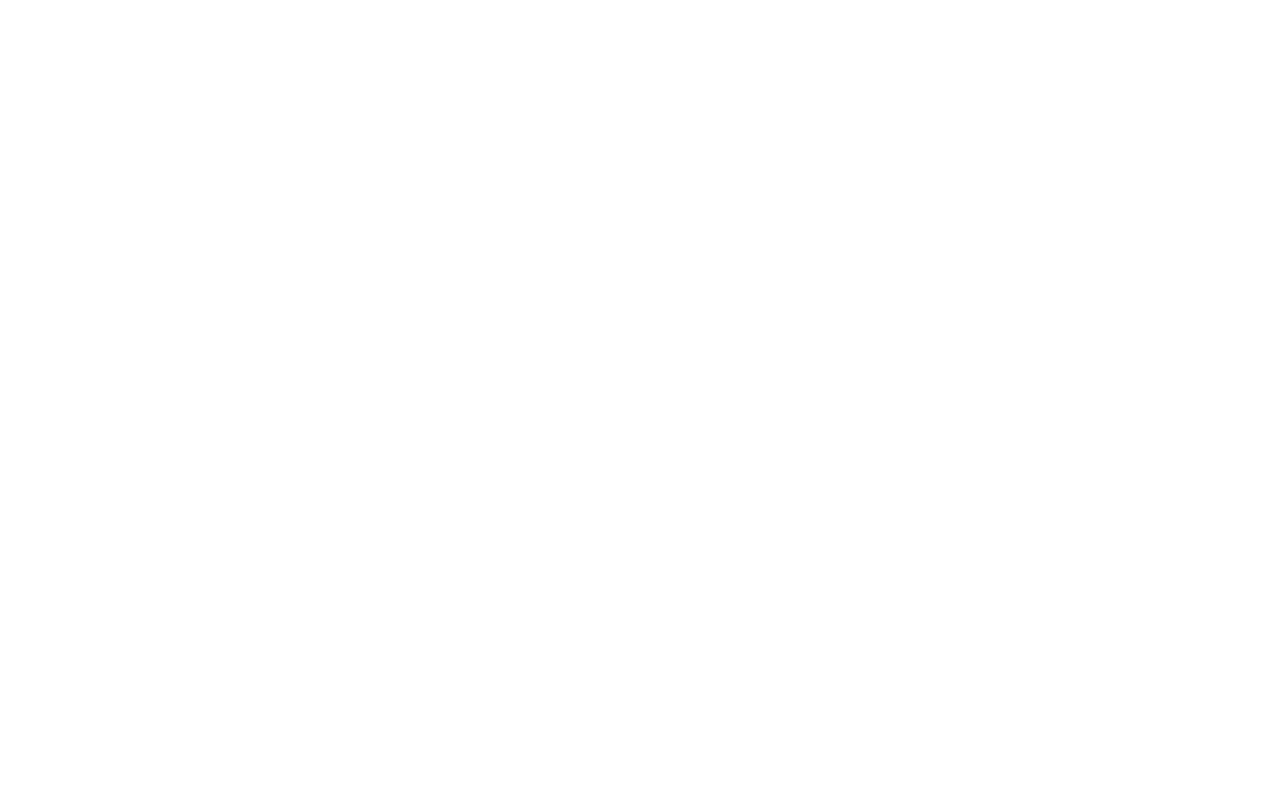
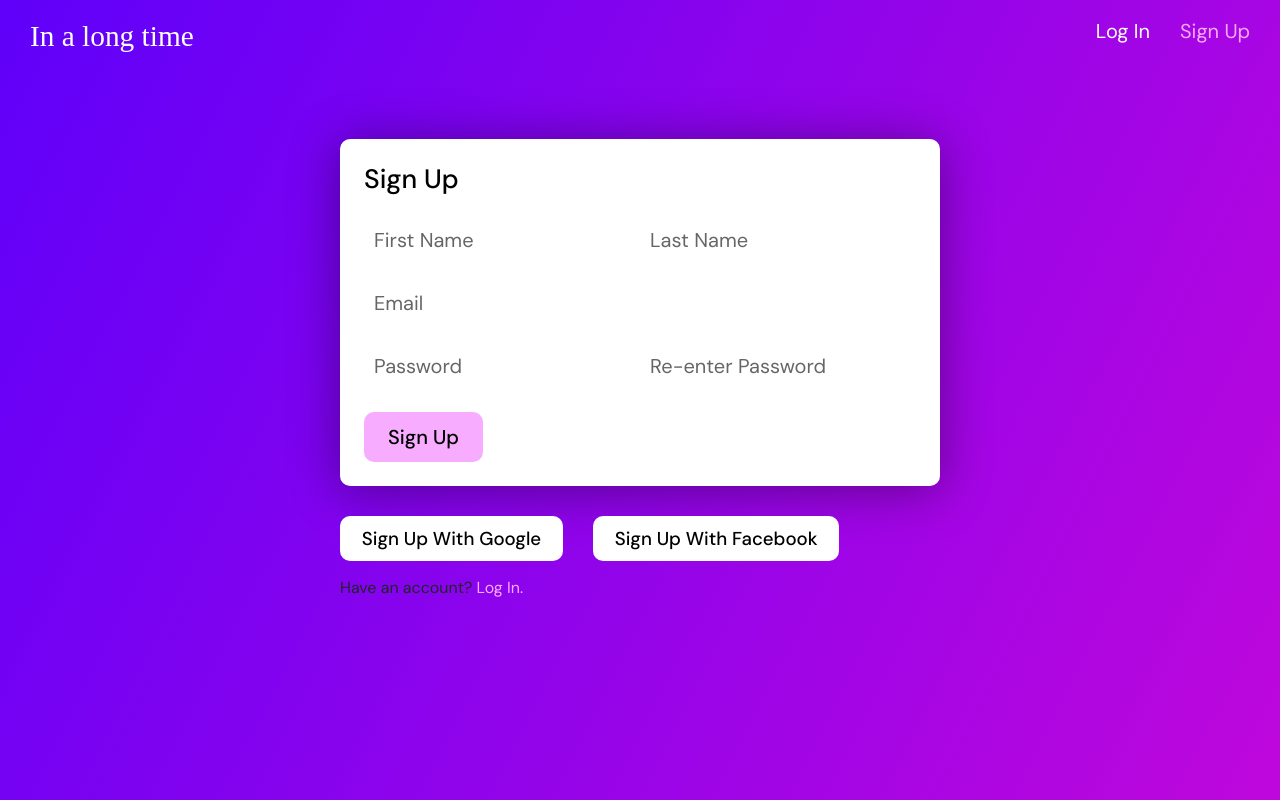
Before and after one commit to subatuba21/inalongtime, a React (Create React App) app in the folder frontend/: page /signup in a window 1280 px wide. Before the commit this address had no page. Shown: the top 800 px of the page. Built offline with nearby package versions, Linux system fonts and the light colour scheme; a web font is replaced by a local one.

Commit message:
Added errormessage pop up for login and changed navbar buttons

```diff
--- a/frontend/src/components/indexNavbar/indexNavbar.module.css
+++ b/frontend/src/components/indexNavbar/indexNavbar.module.css
@@ -6,17 +6,27 @@
     padding-right: 15px;
 }
 
-.navButton {
-    font-size: 15pt !important;
-    margin-left: 15px;
-    margin-right: 5px;
+#loginLink, #signupLink {
+    padding: 15px;
+    padding-top: 0px;
+    font-size: 15pt;
 }
 
+#loginLink {
+    color: white;
+}
+
+#signupLink {
+    color: var(--pink);
+}
+
+
+
 #navbarLeft {
-    padding-top: 1px;
-    padding-left: 10px;
+    padding-top: 15px;
+    padding-left: 15px;
 }
 
 #navbarRight {
-    padding-top: 15px;
+    padding-top: 4px;
 }
--- a/frontend/src/components/indexNavbar/indexNavbar.tsx
+++ b/frontend/src/components/indexNavbar/indexNavbar.tsx
@@ -1,5 +1,4 @@
 import styles from './indexNavbar.module.css';
-import Button from 'react-bootstrap/Button';
 import {Link} from 'react-router-dom';
 
 export const IndexNavbar = () => {
@@ -9,14 +8,8 @@
         In a long time
       </div>
       <div id={styles.navbarRight}>
-        <Button variant='secondary'
-          className={`superRounded ${styles.navButton}`}>
-          <Link to='/login'>Log In</Link>
-        </Button>
-        <Button variant='primary'
-          className={`superRounded ${styles.navButton}`}>
-          <Link to='/register'>Sign Up</Link>
-        </Button>
+        <Link to='/login' id={styles.loginLink}>Log In</Link>
+        <Link to='/signup' id={styles.signupLink}>Sign Up</Link>
       </div>
     </div>
   </div>;
--- /dev/null
+++ b/frontend/src/components/routeGuards/LoggedInRouteGuard.tsx
@@ -0,0 +1,13 @@
+import React from 'react';
+import {useSelector} from 'react-redux';
+import {Navigate} from 'react-router-dom';
+import {UserState} from '../../store/user';
+
+export const LoggedInRouteGuard = (children: any)
+: React.ReactElement => {
+  const userState = useSelector((state) => (state as any).user) as UserState;
+  if (userState.loggedIn) return <>{children}</>;
+  else {
+    return <Navigate to='/login' />;
+  };
+};
--- a/frontend/src/css/index.css
+++ b/frontend/src/css/index.css
@@ -11,7 +11,9 @@
 
 :root {
   --faded-black: rgba(0, 0, 0, 0.6);
-  --pink: #F8ACFF
+  --pink: #F8ACFF;
+  --purple: #5F00FA;
+  --gradient-finish: #C808D9;
 }
 
 code {
@@ -53,6 +55,10 @@
   color: var(--pink);
 }
 
+.gradientFinishText {
+  color: var(--gradient-finish);
+}
+
 a, a:hover, a:visited {
   text-decoration: none;
 }
--- a/frontend/src/index.tsx
+++ b/frontend/src/index.tsx
@@ -11,6 +11,8 @@
 import {IndexPage} from './pages/indexPage/IndexPage';
 import {Provider} from 'react-redux';
 import {store} from './store/store';
+import {HomePage} from './pages/homePage/HomePage';
+import {LoggedInRouteGuard} from './components/routeGuards/LoggedInRouteGuard';
 
 
 const root = ReactDOM.createRoot(
@@ -23,7 +25,11 @@
           <Routes>
             <Route path='/' element={<IndexPage />}/>
             <Route path='/login' element={<LoginPage />}/>
-            <Route path='/register' element={<RegisterPage />}/>
+            <Route path='/signup' element={<RegisterPage />}/>
+            <Route path='/home' element={
+              <LoggedInRouteGuard>
+                <HomePage></HomePage>
+              </LoggedInRouteGuard>}/>
           </Routes>
         </BrowserRouter>
       </Provider>
--- /dev/null
+++ b/frontend/src/pages/homePage/HomePage.tsx
@@ -0,0 +1,10 @@
+import {Footer} from '../../components/footer/footer';
+
+export const HomePage = () => {
+  return <div>
+    <div className=' fillPage'>
+        Home Page
+    </div>
+    <Footer></Footer>
+  </div>;
+};
--- a/frontend/src/pages/loginPage/loginForm/loginForm.module.css
+++ b/frontend/src/pages/loginPage/loginForm/loginForm.module.css
@@ -18,3 +18,13 @@
     margin-top: 8px;
     font-size: 15pt;
 }
+
+#errorMessageBox {
+    height: 1em;
+    display: inline-flex;
+    padding: 0;
+    margin: 0;
+    margin-left: 1em;
+    font-size: 12pt;
+    color: black;
+}
--- a/frontend/src/pages/loginPage/loginForm/loginForm.tsx
+++ b/frontend/src/pages/loginPage/loginForm/loginForm.tsx
@@ -1,13 +1,16 @@
-import {FormEvent, useState} from 'react';
+import {FormEvent, useRef, useState} from 'react';
 import Button from 'react-bootstrap/Button';
 import {InputBox} from '../../../components/inputBox/inputBox';
 import styles from './loginForm.module.css';
-import {login as loginAction} from '../../../store/user';
+import {login as loginAction, UserState} from '../../../store/user';
 import {useAppDispatch} from '../../../store/store';
+import {useSelector} from 'react-redux';
 
 export const LoginForm = () => {
   const [email, setEmail] = useState('');
   const [password, setPassword] = useState('');
+  const errorMessageBox = useRef<HTMLParagraphElement>(null);
+  const userState = useSelector((state) => (state as any).user) as UserState;
   const [errors, setErrors]:
   [Record<string, string[]>,
   React.Dispatch<React.SetStateAction<Record<string, string[]>>>] =
@@ -29,6 +32,17 @@
       email,
       password,
     }));
+
+    if (!userState.loggedIn) {
+      setProcessingLogin(false);
+      if (errorMessageBox.current) {
+        errorMessageBox.current.innerHTML =
+`Incorrect email or password.&nbsp;
+<a class="gradientFinishText"> Forgot Password?</a>`;
+      }
+    } else {
+      alert('loggedIn');
+    }
   };
 
   return <div className="box" id={styles.loginForm}>
@@ -67,6 +81,7 @@
       <Button variant='info' id={styles.button} type='submit' style={{
         opacity: processingLogin ? '.5' : '1',
       }}>Log In</Button>
+      <p ref={errorMessageBox} id={styles.errorMessageBox}></p>
     </form>
   </div>;
 };
--- a/frontend/src/pages/registerPage/registerForm/registerForm.module.css
+++ b/frontend/src/pages/registerPage/registerForm/registerForm.module.css
@@ -24,3 +24,13 @@
     margin-top: 8px;
     font-size: 15pt;
 }
+
+#errorMessageBox {
+    height: 1em;
+    display: inline-flex;
+    padding: 0;
+    margin: 0;
+    margin-left: 1em;
+    font-size: 12pt;
+    color: black;
+}
--- a/frontend/src/pages/registerPage/registerForm/registerForm.tsx
+++ b/frontend/src/pages/registerPage/registerForm/registerForm.tsx
@@ -1,4 +1,4 @@
-import {useState} from 'react';
+import {useRef, useState} from 'react';
 import Button from 'react-bootstrap/esm/Button';
 import {InputBox} from '../../../components/inputBox/inputBox';
 import styles from './registerForm.module.css';
@@ -9,6 +9,7 @@
   const [password2, setPassword2] = useState('');
   const [firstName, setFirstName] = useState('');
   const [lastName, setLastName] = useState('');
+  const errorMessageBox = useRef<HTMLParagraphElement>(null);
 
   const register = () => {
 
@@ -39,5 +40,6 @@
       </div>
     </div>
     <Button variant='info' id={styles.button}>Sign Up</Button>
+    <p ref={errorMessageBox} id={styles.errorMessageBox}></p>
   </form>;
 };
```
Also changed, not shown: frontend/src/components/routeGuards/DontAllowIfLoggedIn.tsx (added, +13 -0 lines).
